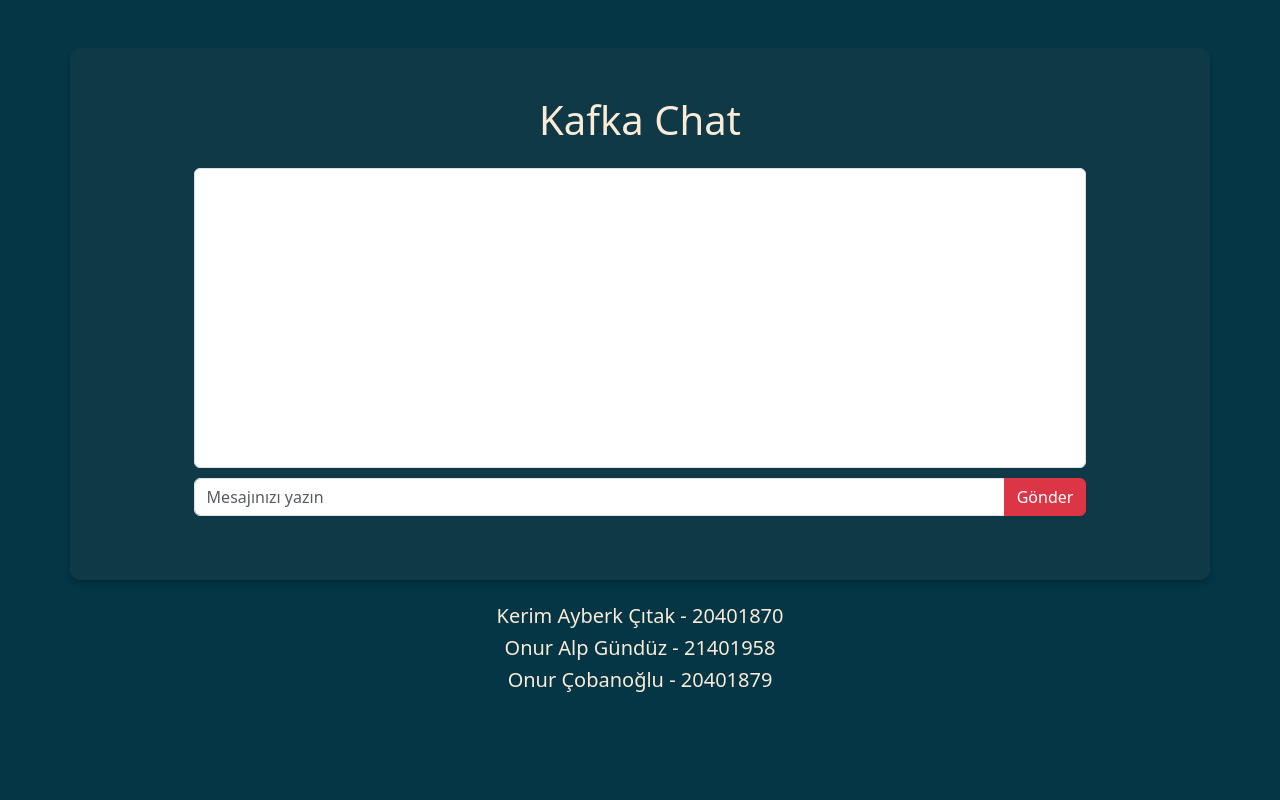
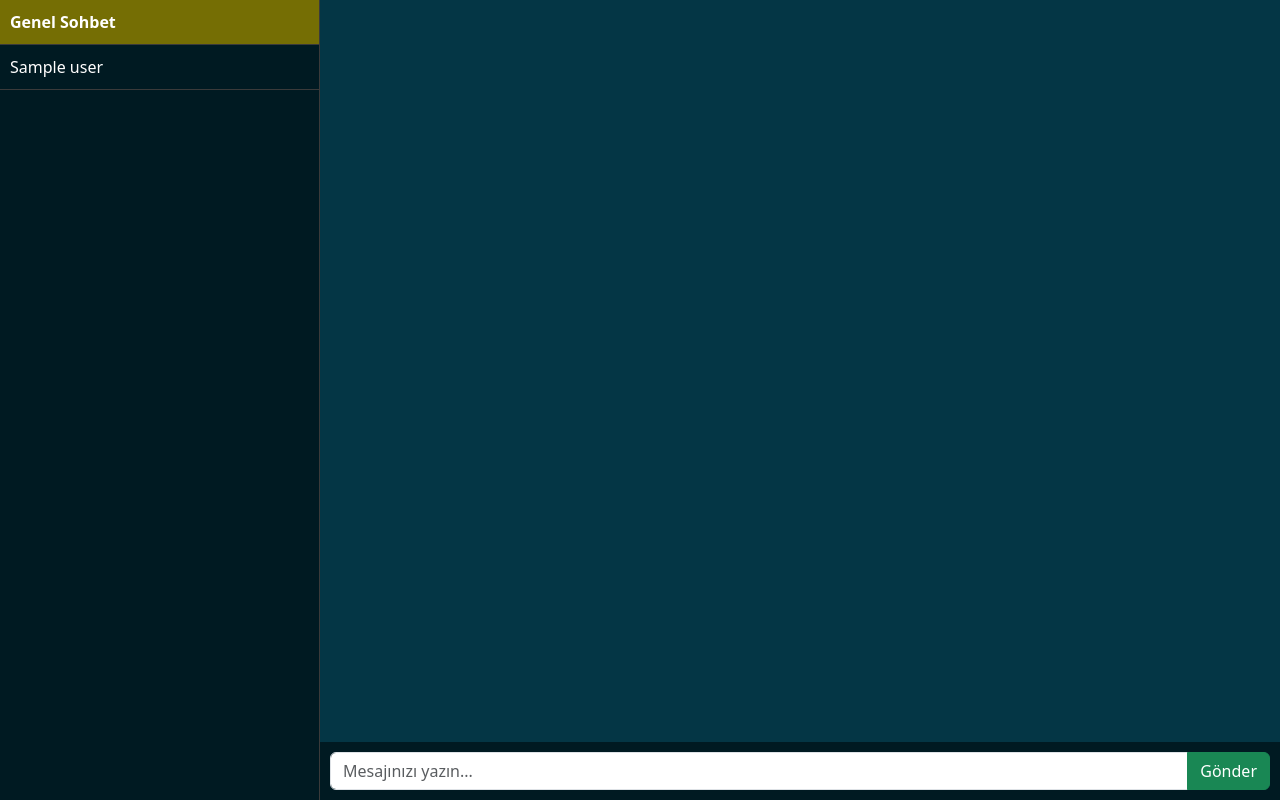
Before and after one commit to Iberk0/Kafka_Based_Chat_App_INF443, a Flask app: template proje/templates/chat.html in a window 1280 px wide. Run offline with Flask 2, Linux system fonts and the light colour scheme; the template is opened without the code that fills it: most values are stand-ins (such as "Sample title", 1, 10 or a date in 2020); data that the repository does not hold is empty.

Commit message:
özel mesajlaşma ve özel kullanıcı renkleri eklendi

```diff
--- a/proje/app.py
+++ b/proje/app.py
@@ -7,22 +7,20 @@ import json
 import os
 
 app = Flask(__name__)
-app.secret_key = "supersecretkey"  # Session için bir key
+app.secret_key = "supersecretkey"
 
-# Kafka ayarları
+# Kafka ve MongoDB ayarları
 KAFKA_BOOTSTRAP_SERVERS = os.environ.get('KAFKA_BOOTSTRAP_SERVERS', 'kafka:9092')
 TOPIC_NAME = 'chat-topic'
-
 producer = KafkaProducer(bootstrap_servers=KAFKA_BOOTSTRAP_SERVERS,
                          value_serializer=lambda v: json.dumps(v).encode('utf-8'))
 
-# Mongo ayarları
 MONGO_URI = os.environ.get("MONGO_URI", "mongodb://mongo:27017/")
 client = MongoClient(MONGO_URI)
 db = client['chatdb']
 messages_collection = db['messages']
 
-# Kafka Consumer'ı ayrı bir thread ile çalıştırarak mesajları MongoDB'ye kaydediyoruz
+# Kafka Consumer Thread'i
 def consume_messages():
     consumer = KafkaConsumer(
         TOPIC_NAME,
@@ -32,14 +30,10 @@ def consume_messages():
         group_id='chat-group',
         value_deserializer=lambda v: json.loads(v.decode('utf-8'))
     )
-
     for message in consumer:
         msg_data = message.value
-        # Mesajı MongoDB'ye kaydet
-        # msg_data = {"username": ..., "message": ..., "timestamp": ...}
         messages_collection.insert_one(msg_data)
 
-# Bu thread uygulama başlarken çalışmaya başlayacak
 consumer_thread = threading.Thread(target=consume_messages, daemon=True)
 consumer_thread.start()
 
@@ -56,20 +50,28 @@ def login():
 def index():
     if 'username' not in session:
         return redirect(url_for('login'))
-    return render_template('chat.html', username=session['username'])
+    users = messages_collection.distinct("sender")  # Veritabanındaki kullanıcıları listele
+    return render_template('chat.html', username=session['username'], users=users)
 
 @app.route('/send', methods=['POST'])
 def send_message():
     if 'username' not in session:
-        app.logger.error("Kullanıcı oturum açmamış.")
         return jsonify({"error": "Not logged in"}), 403
 
     data = request.json
     message = data.get('message')
+    recipient = data.get('recipient', 'all')
+    sender = session['username']
+
     if message:
+        # Kullanıcı doğrulaması: Genel sohbet dışında mesaj gönderen ve alıcı kontrolü
+        if recipient != "all" and recipient == sender:
+            return jsonify({"error": "Cannot send messages to yourself."}), 400
+
         try:
             msg_data = {
-                "username": session['username'],
+                "sender": sender,
+                "recipient": recipient,
                 "message": message,
                 "timestamp": time.time()
             }
@@ -77,25 +79,34 @@ def send_message():
             producer.flush()
             return jsonify({"status": "Message sent!"})
         except Exception as e:
-            app.logger.error(f"Mesaj Kafka'ya gönderilemedi: {e}")
-            return jsonify({"error": "Message could not be sent"}), 500
+            return jsonify({"error": f"Message could not be sent: {str(e)}"}), 500
     else:
-        app.logger.error("Gönderilen mesaj boş.")
         return jsonify({"error": "No message found"}), 400
+
 
 @app.route('/receive', methods=['GET'])
 def receive_messages():
-    # İstemciden en son alınan mesajın timestamp'ını parametre olarak bekliyoruz
-    last_timestamp = request.args.get('last_timestamp', 0)
-    last_timestamp = float(last_timestamp)
+    last_timestamp = float(request.args.get('last_timestamp', 0))
+    recipient = request.args.get('recipient', 'all')
+    sender = session['username']
 
-    # last_timestamp'tan daha yeni olan mesajları getir
-    msgs = list(messages_collection.find({"timestamp": {"$gt": last_timestamp}}).sort("timestamp", 1))
+    # Mesajları filtrele: Genel sohbet veya iki kullanıcı arasındaki özel mesajlar
+    filter_query = {"timestamp": {"$gt": last_timestamp}}
+    if recipient == "all":
+        filter_query["recipient"] = "all"  # Genel sohbet
+    else:
+        filter_query["$or"] = [
+            {"sender": sender, "recipient": recipient},
+            {"sender": recipient, "recipient": sender}
+        ]
+
+    msgs = list(messages_collection.find(filter_query).sort("timestamp", 1))
 
     response = []
     for m in msgs:
         response.append({
-            "username": m['username'],
+            "sender": m['sender'],
+            "recipient": m['recipient'],
             "message": m['message'],
             "timestamp": m['timestamp']
         })
--- a/proje/templates/chat.html
+++ b/proje/templates/chat.html
@@ -4,129 +4,220 @@
     <meta charset="UTF-8">
     <meta name="viewport" content="width=device-width, initial-scale=1.0">
     <title>Kafka Chat</title>
-    <link href="https://cdn.jsdelivr.net/npm/bootstrap@5.3.3/dist/css/bootstrap.min.css" rel="stylesheet" integrity="sha384-QWTKZyjpPEjISv5WaRU9OFeRpok6YctnYmDr5pNlyT2bRjXh0JMhjY6hW+ALEwIH" crossorigin="anonymous">
+    <link href="https://cdn.jsdelivr.net/npm/bootstrap@5.3.3/dist/css/bootstrap.min.css" rel="stylesheet">
     <style>
         body {
+            background-color: #001a22;
+            color: #ffffff;
+        }
+        .chat-container {
+            display: flex;
+            height: 100vh;
+        }
+        .user-list {
+            width: 25%;
+            background-color: #001a22;
+            border-right: 1px solid #3a3a3a;
+            overflow-y: auto;
+        }
+        .user {
+            padding: 10px;
+            border-bottom: 1px solid #3a3a3a;
+            cursor: pointer;
+        }
+        .user.active {
+            background-color: #756e04;
+            font-weight: bold;
+        }
+        .chat-box {
+            width: 75%;
+            display: flex;
+            flex-direction: column;
+        }
+        #messages {
+            flex-grow: 1;
+            padding: 10px;
+            overflow-y: auto;
             background-color: #043645;
-            color: antiquewhite;
-            text-align: center;
+            color: #ffffff;
         }
-        #chat-box {
-            color: black;
+        .input-group {
+            padding: 10px;
         }
+
+        .message-container {
+        margin: 5px 0;
+        padding: 10px;
+        border-radius: 10px;
+        max-width: 60%;
+        word-wrap: break-word;
+    }
+
     .message-left {
+
+        color: #ecf0f1;
         text-align: left;
-            margin-bottom: 10px;
+        align-self: flex-start;
     }
+
     .message-right {
+        color: #ffffff;
         text-align: right;
-            margin-bottom: 10px;
-        }
-        .username {
-            font-weight: bold;
-            margin-right: 5px;
-        }
-        .message-content {
-            display: inline-block;
+        align-self: flex-end;
     }
     </style>
 </head>
 <body>
-    <div class="container py-5 mt-5" style="background-color: #0f3946; box-shadow: 0px 4px 6px rgba(0, 0, 0, 0.2); border-radius: 10px;">
-        <h1 class="mb-4" style="color: antiquewhite;">Kafka Chat</h1>
-        <div id="chat-box" class="border rounded p-3 bg-white mx-auto" style="height: 300px; overflow-y: scroll; margin-bottom: 10px; width: 80%;"></div>
-        <div class="input-group mb-3 mx-auto" style="width: 80%;">
-            <input type="text" id="message" class="form-control" placeholder="Mesajınızı yazın">
-            <button class="btn btn-danger" onclick="sendMessage()">Gönder</button>
+    <div class="chat-container">
+        <!-- Kullanıcı Listesi -->
+        <div class="user-list" id="user-list">
+            <div class="user active" data-recipient="all" onclick="selectRecipient(this)">Genel Sohbet</div>
+            {% for user in users %}
+            {% if user != username %}
+            <div class="user" data-recipient="{{ user }}" onclick="selectRecipient(this)">{{ user }}</div>
+            {% endif %}
+            {% endfor %}
+        </div>
+
+        <!-- Mesajlaşma Alanı -->
+        <div class="chat-box">
+            <div id="messages" style="display: flex; flex-direction: column;"></div>
+            <div class="input-group">
+                <input type="text" id="message" class="form-control" placeholder="Mesajınızı yazın...">
+                <button class="btn btn-success" onclick="sendMessage()">Gönder</button>
             </div>
         </div>
+    </div>
+    <script>
+        document.addEventListener("keydown", function (event) {
+  if (event.key === "Enter") {
+    // Çalıştırmak istediğiniz fonksiyonu buraya yazın
+    sendMessage();
+  }
+});
 
-    <div class="container text-center mt-4">
+    </script>
+    <script>
+let selectedRecipient = "all";
+let lastTimestamp = 0;
+const messageCache = {}; // Her sohbet için mesajları saklayacak obje
 
-        <h5>Kerim Ayberk Çıtak - 20401870</h5>
-        <h5>Onur Alp Gündüz - 21401958</h5>
-        <h5>Onur Çobanoğlu - 20401879</h5>
+function selectRecipient(element) {
+    document.querySelectorAll('.user').forEach(el => el.classList.remove('active'));
+    element.classList.add('active');
+    selectedRecipient = element.dataset.recipient;
 
-    </div>
-
-    <script>
-        const username = "{{ username }}"; // Kullanıcı adı sunucudan alınacak.
-        let lastTimestamp = 0;
-        const displayedMessages = new Set();
+    document.getElementById('messages').innerHTML = ''; // Mesaj kutusunu temizle
+    if (messageCache[selectedRecipient]) {
+        // Önceden saklanan mesajları ekrana getir
+        renderMessages(messageCache[selectedRecipient]);
+    } else {
+        lastTimestamp = 0;
+        fetchMessages(); // Sunucudan yeni mesajları çek
+    }
+}
 
 async function sendMessage() {
     const messageInput = document.getElementById('message');
     const message = messageInput.value.trim();
 
-            if (!message) {
-                alert('Lütfen bir mesaj girin.');
-                return;
-            }
+    if (!message) return;
 
     try {
         const response = await fetch('/send', {
             method: 'POST',
             headers: { 'Content-Type': 'application/json' },
-                    body: JSON.stringify({ message })
+            body: JSON.stringify({ message, recipient: selectedRecipient })
         });
 
         if (response.ok) {
+            const timestamp = Date.now() / 1000; // Anlık timestamp
+            const msg = { sender: "{{ username }}", recipient: selectedRecipient, message: message, timestamp: timestamp };
+
+            // Yeni mesajı geçici belleğe ekle
+            if (!messageCache[selectedRecipient]) messageCache[selectedRecipient] = [];
+            messageCache[selectedRecipient].push(msg);
+
+            renderMessages([msg]); // Mesajı ekrana ekle
             messageInput.value = '';
-                } else {
-                    const errorData = await response.json();
-                    alert('Mesaj gönderilirken hata oluştu: ' + (errorData.error || 'Bilinmeyen hata'));
         }
     } catch (error) {
-                alert('Mesaj gönderilirken bir hata oluştu: ' + error.message);
+        console.error('Mesaj gönderilirken hata oluştu:', error);
     }
 }
 
-        async function receiveMessages() {
+const displayedMessages = new Set(); // Görüntülenen mesajların benzersiz timestamp'lerini tutar
+
+
+async function sendMessage() {
+    const messageInput = document.getElementById('message');
+    const message = messageInput.value.trim();
+
+    if (!message) return;
+
     try {
-                const response = await fetch('/receive?last_timestamp=' + lastTimestamp);
+        const response = await fetch('/send', {
+            method: 'POST',
+            headers: { 'Content-Type': 'application/json' },
+            body: JSON.stringify({ message, recipient: selectedRecipient })
+        });
 
         if (response.ok) {
-                    const messages = await response.json();
-
-                    messages.forEach(msg => {
-                        if (!displayedMessages.has(msg.timestamp)) {
-                            const cssClass = msg.username === username ? "message-right" : "message-left";
-                            addMessageToChatBox(msg.username, msg.message, cssClass);
-                            displayedMessages.add(msg.timestamp);
+            messageInput.value = ''; // Mesaj kutusunu temizle
+        }
+    } catch (error) {
+        console.error('Mesaj gönderilirken hata oluştu:', error);
+    }
 }
 
-                        if (msg.timestamp > lastTimestamp) {
-                            lastTimestamp = msg.timestamp;
+async function fetchMessages() {
+    try {
+        const response = await fetch(`/receive?last_timestamp=${lastTimestamp}&recipient=${selectedRecipient}`);
+        if (response.ok) {
+            const messages = await response.json();
+            const newMessages = messages.filter(msg => !displayedMessages.has(msg.timestamp));
+
+            if (newMessages.length > 0) {
+                renderMessages(newMessages);
+                newMessages.forEach(msg => displayedMessages.add(msg.timestamp));
+                lastTimestamp = newMessages[newMessages.length - 1].timestamp;
             }
-                    });
-                } else {
-                    console.error('Mesajlar alınamadı.');
         }
     } catch (error) {
         console.error('Mesajlar alınırken hata oluştu:', error);
     }
 }
+function generateColorFromUsername(username) {
+    const asciiSum = username
+        .split("") // Kullanıcı adını karakterlere ayır
+        .map(char => char.charCodeAt(0)) // Her karakterin ASCII değerini al
+        .reduce((sum, ascii) => sum + ascii, 0); // ASCII değerlerinin toplamını hesapla
 
-        function addMessageToChatBox(user, message, cssClass) {
-            const chatBox = document.getElementById('chat-box');
-            const div = document.createElement('div');
-            div.className = cssClass;
+    // Renk hesaplama (her zaman 0-255 arasında bir RGB değeri üretir)
+    const r = (asciiSum * 31) % 256; // Kırmızı
+    const g = (asciiSum * 67) % 256; // Yeşil
+    const b = (asciiSum * 101) % 256; // Mavi
 
-            const usernameSpan = document.createElement('span');
-            usernameSpan.className = "username";
-            usernameSpan.textContent = `${user}:`;
-
-            const messageSpan = document.createElement('span');
-            messageSpan.className = "message-content";
-            messageSpan.textContent = ` ${message}`;
-
-            div.appendChild(usernameSpan);
-            div.appendChild(messageSpan);
-            chatBox.appendChild(div);
-            chatBox.scrollTop = chatBox.scrollHeight;
+    return `rgb(${r}, ${g}, ${b})`;
 }
 
-        setInterval(receiveMessages, 2000);
+function renderMessages(messages) {
+    const messagesDiv = document.getElementById('messages');
+    messages.forEach(msg => {
+        const cssClass = msg.sender === "{{ username }}" ? "message-right" : "message-left";
+        const userColor = generateColorFromUsername(msg.sender); // Kullanıcıya özel rengi hesapla
+
+        // Mesajı container içine yerleştir
+        const messageContainer = document.createElement('div');
+        messageContainer.className = `message-container ${cssClass}`;
+        messageContainer.innerHTML = `<strong style="color: ${userColor}; font-size: 20px;">${msg.sender}-></strong> ${msg.message}`;
+
+        messagesDiv.appendChild(messageContainer);
+    });
+    messagesDiv.scrollTop = messagesDiv.scrollHeight; // Otomatik kaydır
+}
+
+setInterval(fetchMessages, 300);
     </script>
 </body>
 </html>
```
Also changed, not shown: proje/docker-compose.yml (+17 -12 lines). Lines whose indentation alone changed are shown as unchanged.
